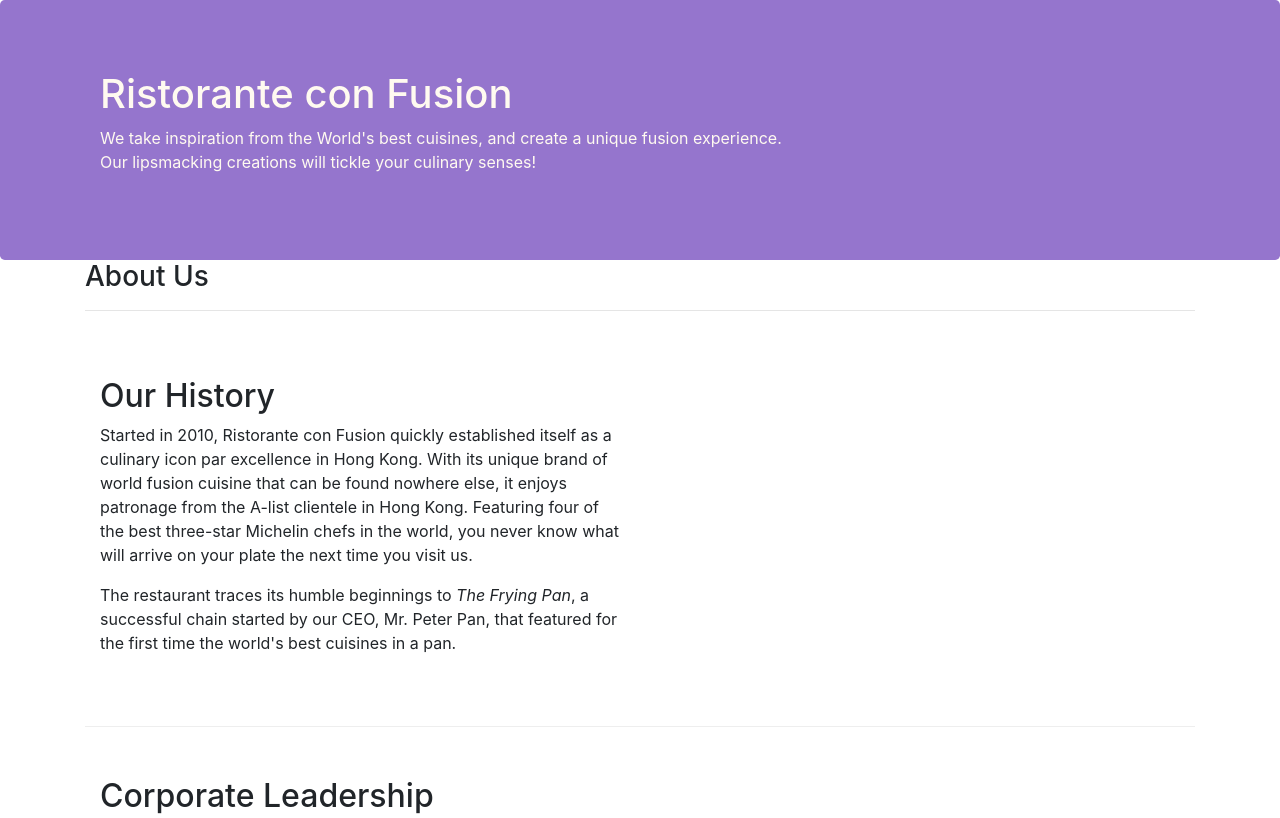
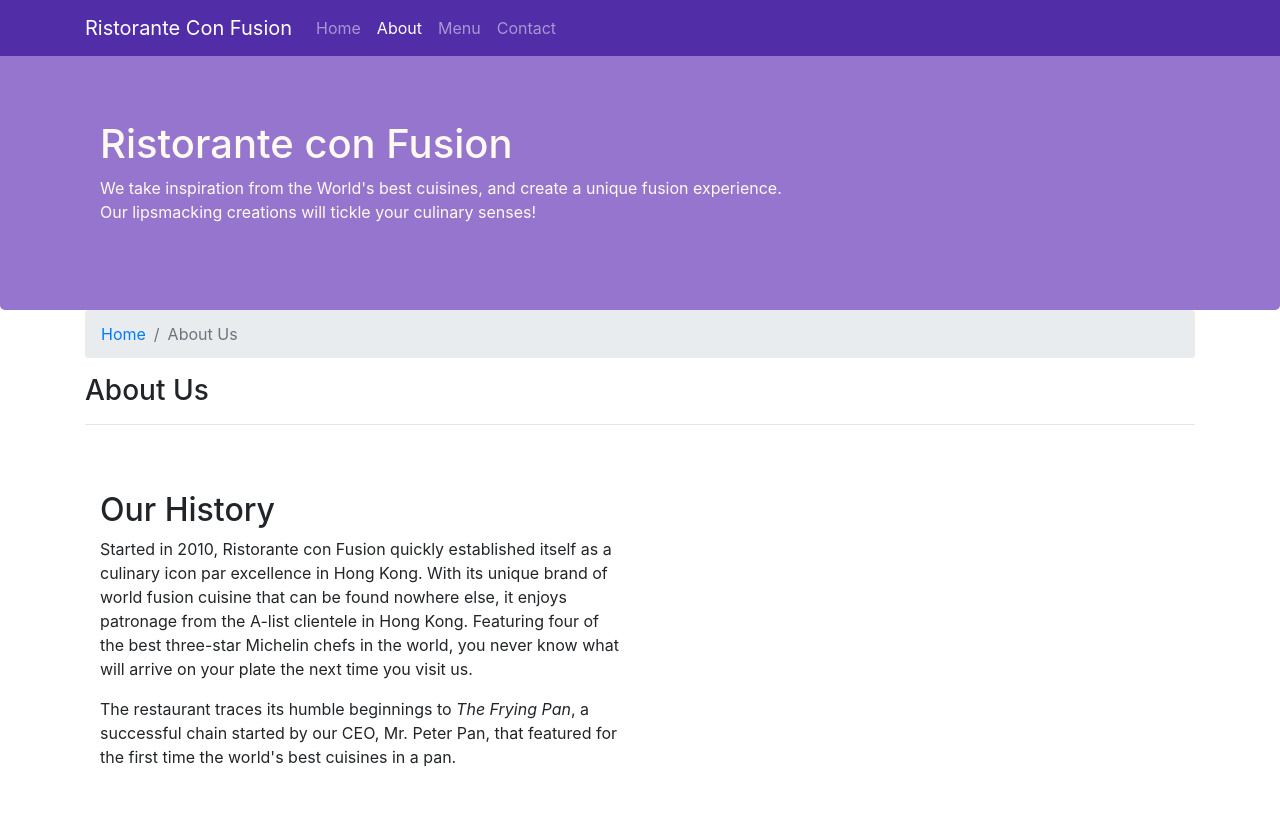
Before and after one commit to EmaanAhmeed/bootstrap-test, a website: page aboutus.html in a window 1280 px wide. Shown: the top 818 px of the page. Drawn offline with nearby package versions, Linux system fonts and the light colour scheme.

Commit message:
Navbar and Breadcrumbs

```diff
--- a/aboutus.html
+++ b/aboutus.html
@@ -15,7 +15,22 @@
 </head>
 
 <body>
-
+    <nav class="navbar navbar-dark navbar-expand-sm  fixed-top ">
+        <div class="container">
+            <button class="navbar-toggler" type="button" data-toggle="collapse" data-target="#Navbar">
+                <span class="navbar-toggler-icon"></span>
+            </button>
+           <a class="navbar-brand" href="./index.html">Ristorante Con Fusion</a>
+           <div class="collapse navbar-collapse" id="Navbar">
+            <ul class="navbar-nav mr-auto">
+                     <li class="nav-item"><a class="nav-link" href="./index.html">Home</a></li>
+                     <li class="nav-item active"><a class="nav-link" href="#">About</a></li>
+                     <li class="nav-item"><a class="nav-link" href="#">Menu</a></li>
+                     <li class="nav-item"><a class="nav-link" href="#">Contact</a></li>
+                 </ul>
+                 </div>
+        </div>
+    </nav>
     <header class="jumbotron">
         <div class="container">
             <div class="row row-header">
@@ -32,6 +47,10 @@
     <div class="container">
         <div class="row ">
             <div class="col-12 col-sm">
+                <ol class="col-12 breadcrumb">
+                    <li class="breadcrumb-item"><a href="./index.html">Home</a></li>
+                    <li class="breadcrumb-item active">About Us</li>
+                </ol>
                <h3>About Us</h3>
                <hr>
             </div>
@@ -70,7 +89,7 @@
                 <div class="col-4 offset-1 col-sm-2">
                     <h5>Links</h5>
                     <ul class="list-unstyled">
-                        <li><a href="#">Home</a></li>
+                        <li><a href="./index.html">Home</a></li>
                         <li><a href="#">About</a></li>
                         <li><a href="#">Menu</a></li>
                         <li><a href="#">Contact</a></li>
--- a/css/styles.css
+++ b/css/styles.css
@@ -27,3 +27,12 @@ address{
     margin:0px;
     color:#0f0f0f;
 }
+
+body{
+    padding:50px 0px 0px 0px;
+    z-index:0;
+}
+
+.navbar-dark {
+     background-color: #512DA8;
+}
--- a/package.json
+++ b/package.json
@@ -2,7 +2,7 @@
   "name": "confusion",
   "version": "1.0.0",
   "description": "This is a website for Ristorante Con Fusion",
-  "main": "aboutus.html",
+  "main": "index.html",
   "scripts": {
     "start": "npm run lite",
     "test": "echo \"Error: no test specified\" && exit 1",
```
Also changed, not shown: index.html (+22 -7 lines).
